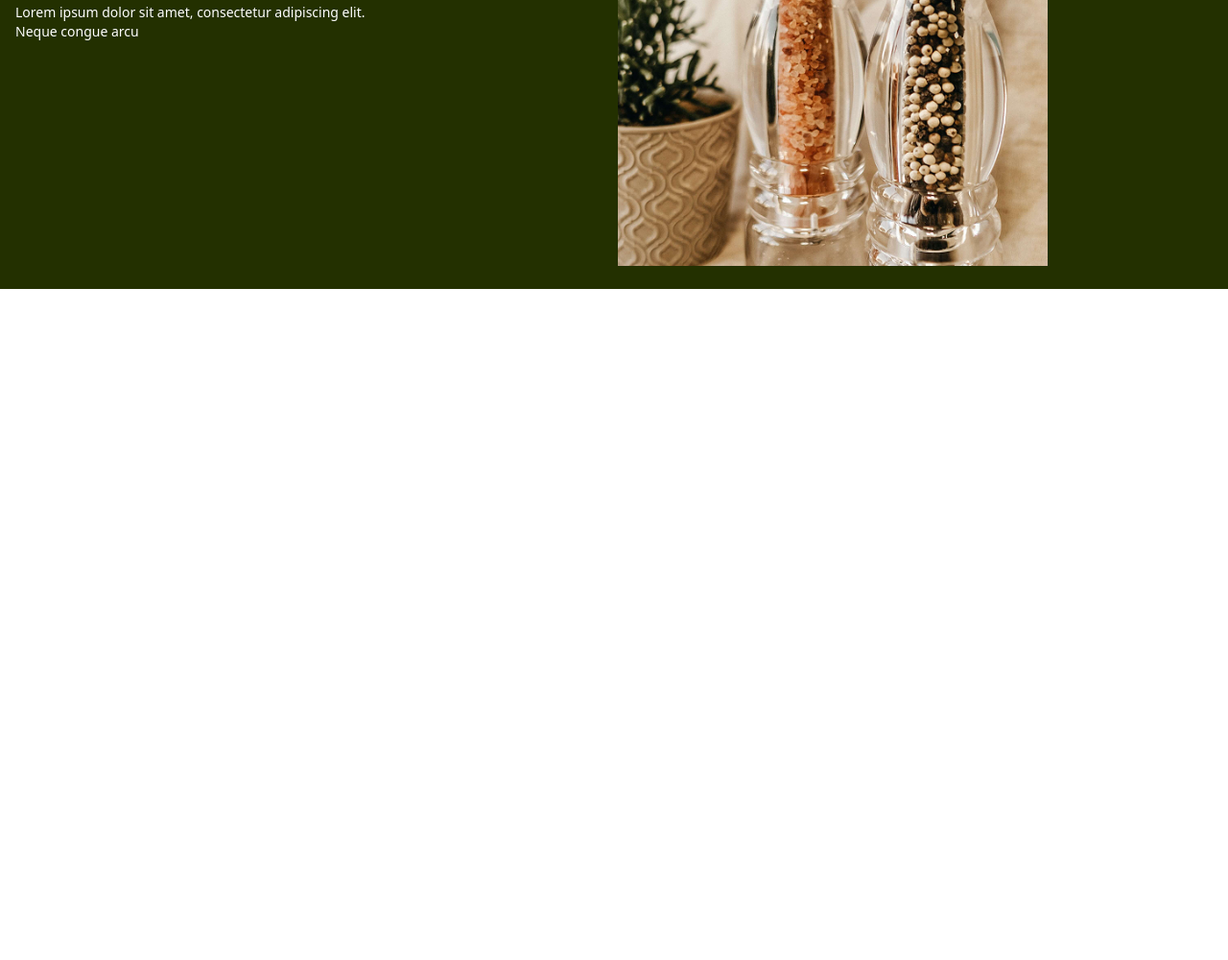
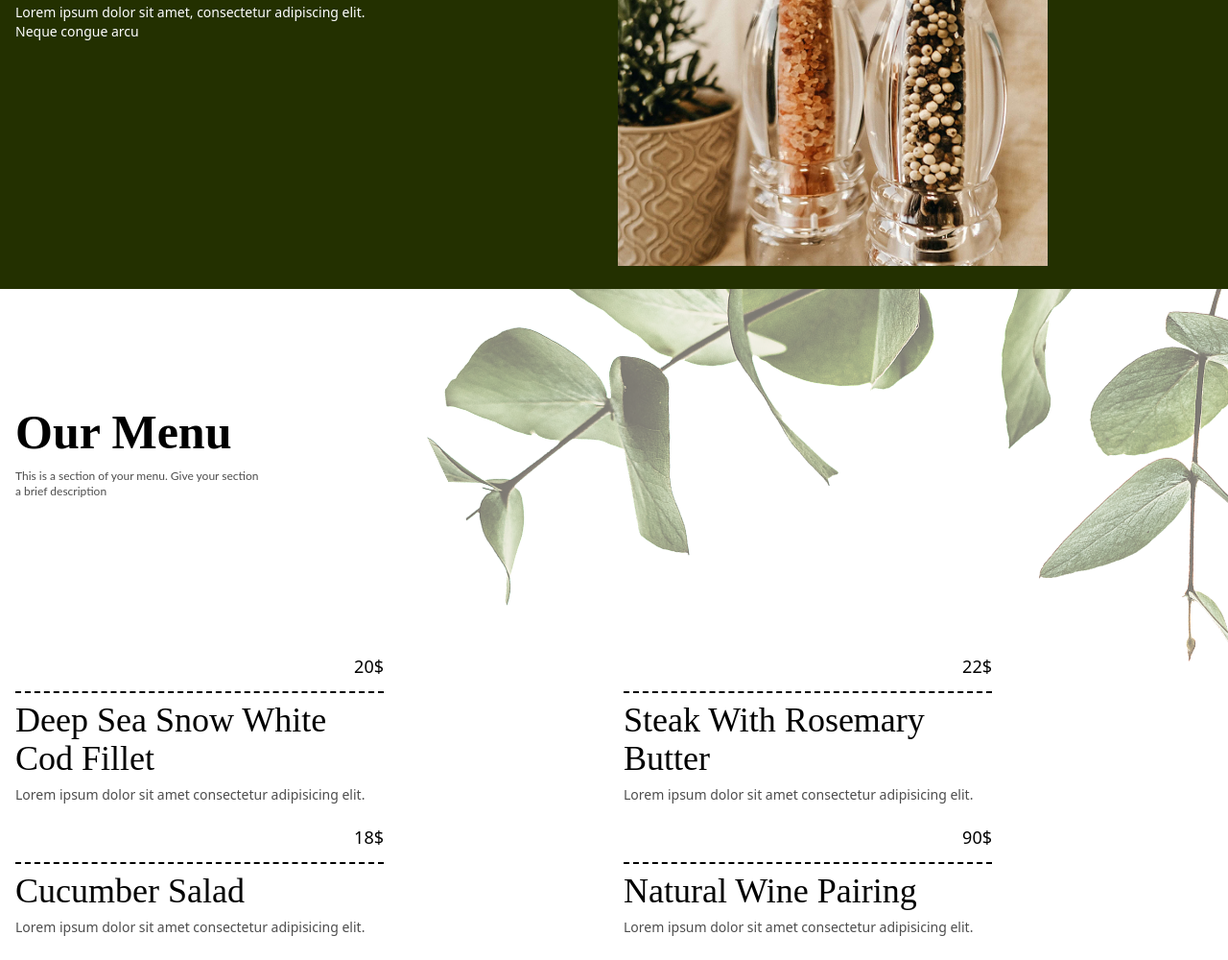
Before and after one commit to Mays-Awwad/Project1-FoodZero, a website: page index.html in a window 1280 px wide. Shown: the part 1117-2117 px from the top of the page at 96% size. Before the commit the page ends 1418 px from the top, so only its background shows below. Drawn offline with Linux system fonts and the light colour scheme.

Commit message:
Mainsection1-home

```diff
--- a/index.html
+++ b/index.html
@@ -93,6 +93,45 @@
         </div>
     </section>
 
+    <main>
+        <section class=" menu py-6 bg-[url('./../imgs/public/our-menu-bg.png')] md:bg-auto md:bg-x-y-md sm:bg-x-y-sm  bg-no-repeat">
+            <div class="container">
+                   <div class="title w-xs mt-[88px] ">
+                        <h1 class="font-heading text-[50px] font-bold">Our Menu</h1>
+                        <p class="text-xs font-body text-paragraph">This is a section of your menu. Give your section <br> a brief description</p>
+                   </div>
+
+                   <div class="grid md:grid-cols-2 grid-cols-1 md:gap-5 gap-3 mt-40">
+                    <div class="flex flex-col gap-2 max-w-sm ">
+                         <span class="border-dashed border-b-2 border-black pb-3 text-right text-lg font-medium">20$</span>
+                         <h2 class="text-4xl font-medium">Deep Sea Snow White Cod Fillet</h2>
+                         <p class="text-sm">Lorem ipsum dolor sit amet consectetur adipisicing elit. </p>
+                    </div>
+
+                    <div class="flex flex-col gap-2 max-w-sm ">
+                         <span class="border-dashed border-b-2  border-black pb-3 text-right text-lg font-medium">22$</span>
+                         <h2 class="text-4xl  font-medium">Steak With Rosemary Butter</h2>
+                         <p class="text-sm">Lorem ipsum dolor sit amet consectetur adipisicing elit.</p>
+                    </div>
+
+                    <div class="flex flex-col gap-2 max-w-sm ">
+                          <span class="border-dashed border-b-2 border-black pb-3 text-right text-lg font-medium">18$</span>
+                         <h2 class="text-4xl  font-medium">Cucumber Salad</h2>
+                         <p class="text-sm">Lorem ipsum dolor sit amet consectetur adipisicing elit.</p>
+                    </div>
+
+                    <div class="flex flex-col gap-2 max-w-sm ">
+                        <span class="border-dashed border-b-2 border-black pb-3 text-right text-lg font-medium">90$</span>
+                         <h2 class="text-4xl  font-medium">Natural Wine Pairing</h2>
+                         <p class="text-sm">Lorem ipsum dolor sit amet consectetur adipisicing elit.</p>
+                    </div>
+
+                   </div>
+
+            </div>
+
+         </section>
+    </main>
 
 </body>
 </html>
```
